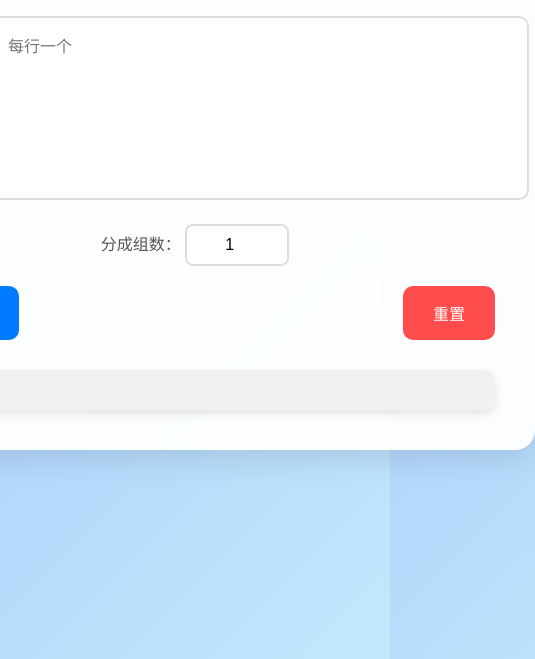
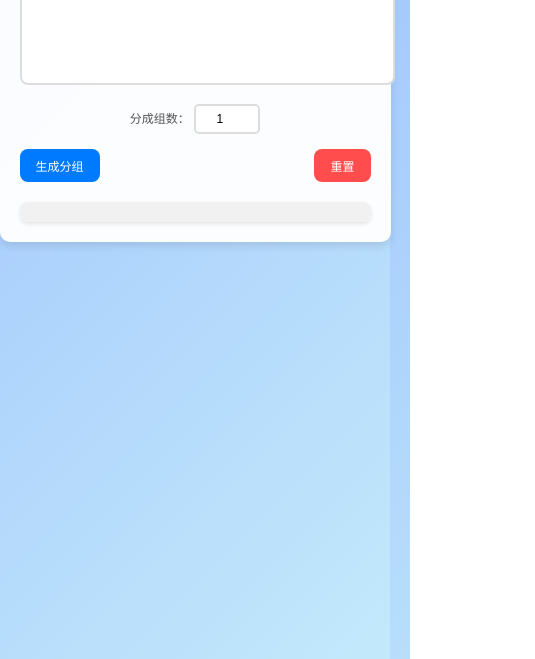
Before and after one commit to PC0429/random, a plain HTML site: page index.html in a window 390 px wide. Shown: the part 185-844 px from the top of the page, 535 px wide, since content can reach past the window. Drawn offline with Linux system fonts and the light colour scheme.

Commit message:
Update styles.css

```diff
--- a/styles.css
+++ b/styles.css
@@ -31,30 +31,30 @@ nav a:hover {
 
 .container {
     background-color: rgba(255, 255, 255, 0.95);
-    padding: 40px;
-    border-radius: 20px;
-    box-shadow: 0 10px 30px rgba(0, 0, 0, 0.1);
-    width: 600px;
+    padding: 20px;
+    border-radius: 10px;
+    box-shadow: 0 4px 8px rgba(0, 0, 0, 0.1);
+    width: 90%;
+    max-width: 600px;
     text-align: center;
-    backdrop-filter: blur(10px);
     margin: 20px;
 }
 
 h1 {
-    font-size: 32px;
-    margin-bottom: 30px;
+    font-size: 24px;
+    margin-bottom: 20px;
     color: #444;
     font-weight: 600;
 }
 
 textarea {
     width: 100%;
-    height: 150px;
-    margin-bottom: 20px;
-    padding: 15px;
+    height: 120px;
+    margin-bottom: 15px;
+    padding: 10px;
     border: 2px solid #ddd;
-    border-radius: 10px;
-    font-size: 16px;
+    border-radius: 8px;
+    font-size: 14px;
     resize: none;
     transition: border-color 0.3s ease;
 }
@@ -65,20 +65,20 @@ textarea:focus {
 }
 
 .group-input {
-    margin-bottom: 20px;
+    margin-bottom: 15px;
 }
 
 .group-input label {
-    font-size: 16px;
+    font-size: 14px;
     color: #555;
 }
 
 .group-input input {
-    width: 80px;
-    padding: 10px;
+    width: 60px;
+    padding: 8px;
     border: 2px solid #ddd;
-    border-radius: 8px;
-    font-size: 16px;
+    border-radius: 5px;
+    font-size: 14px;
     text-align: center;
     transition: border-color 0.3s ease;
 }
@@ -91,17 +91,17 @@ textarea:focus {
 .buttons {
     display: flex;
     justify-content: space-between;
-    margin-bottom: 30px;
+    margin-bottom: 20px;
 }
 
 button {
-    padding: 15px 30px;
+    padding: 10px 20px;
     background-color: #007bff;
     color: #fff;
     border: none;
-    border-radius: 10px;
+    border-radius: 8px;
     cursor: pointer;
-    font-size: 16px;
+    font-size: 14px;
     transition: background-color 0.3s ease, transform 0.2s ease;
 }
 
@@ -123,13 +123,13 @@ button.reset:hover {
 }
 
 .result {
-    margin-top: 30px;
-    font-size: 18px;
+    margin-top: 20px;
+    font-size: 14px;
     text-align: left;
     background-color: rgba(240, 240, 240, 0.9);
-    padding: 20px;
-    border-radius: 10px;
-    box-shadow: 0 4px 8px rgba(0, 0, 0, 0.1);
+    padding: 15px;
+    border-radius: 8px;
+    box-shadow: 0 2px 4px rgba(0, 0, 0, 0.1);
 }
 
 .result strong {
@@ -137,9 +137,41 @@ button.reset:hover {
 }
 
 .group {
-    margin-bottom: 15px;
-    padding: 12px;
+    margin-bottom: 10px;
+    padding: 10px;
     background-color: #fff;
-    border-radius: 8px;
-    box-shadow: 0 2px 4px rgba(0, 0, 0, 0.1);
+    border-radius: 5px;
+    box-shadow: 0 1px 2px rgba(0, 0, 0, 0.1);
 }
+
+/* 移动设备样式 */
+@media (max-width: 480px) {
+    h1 {
+        font-size: 20px;
+    }
+
+    textarea {
+        height: 100px;
+        font-size: 12px;
+    }
+
+    .group-input label {
+        font-size: 12px;
+    }
+
+    .group-input input {
+        width: 50px;
+        padding: 6px;
+        font-size: 12px;
+    }
+
+    button {
+        padding: 8px 16px;
+        font-size: 12px;
+    }
+
+    .result {
+        font-size: 12px;
+        padding: 10px;
+    }
+}
```
